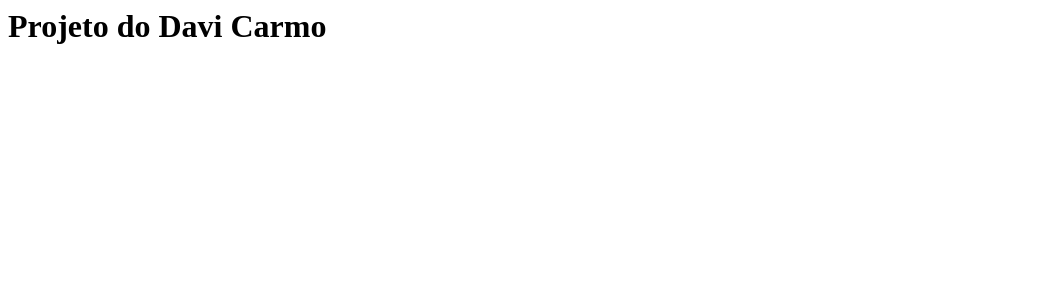
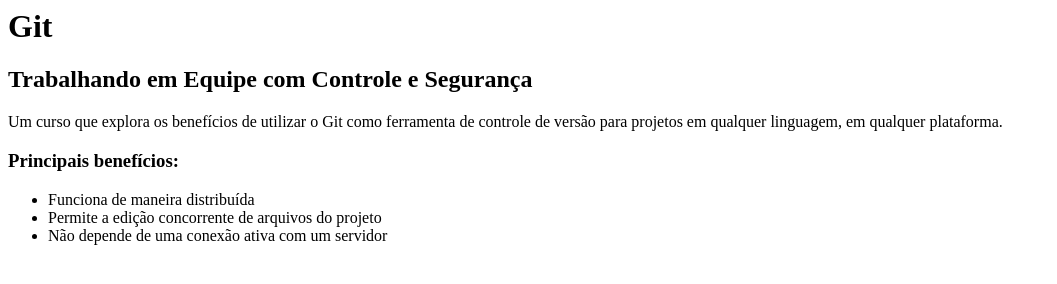
Before and after one commit to kajurhama/curso-git, a plain HTML site: page index.html in a window 1280 px wide. Shown: the whole page, without its empty margins (0-1057 px from the left). Drawn offline with Linux system fonts and the light colour scheme.

Commit message:
Completando a página inicial

```diff
--- a/index.html
+++ b/index.html
@@ -1,7 +1,17 @@
 <html>
 	<head></head>
 	<body>
-		<h1>Projeto do Davi Carmo</h1>
+		<h1>Git</h1>
+        <h2>Trabalhando em Equipe com Controle e Segurança</h2>
+
+        <p>Um curso que explora os benefícios de utilizar o Git como ferramenta de controle de versão para projetos em qualquer linguagem, em qualquer plataforma.</p>
+
+        <h3>Principais benefícios:</h3>
+        <ul>
+            <li>Funciona de maneira distribuída</li>
+            <li>Permite a edição concorrente de arquivos do projeto</li>
+            <li>Não depende de uma conexão ativa com um servidor</li>
+        </ul>
 
 	</body>
 </html>
```
